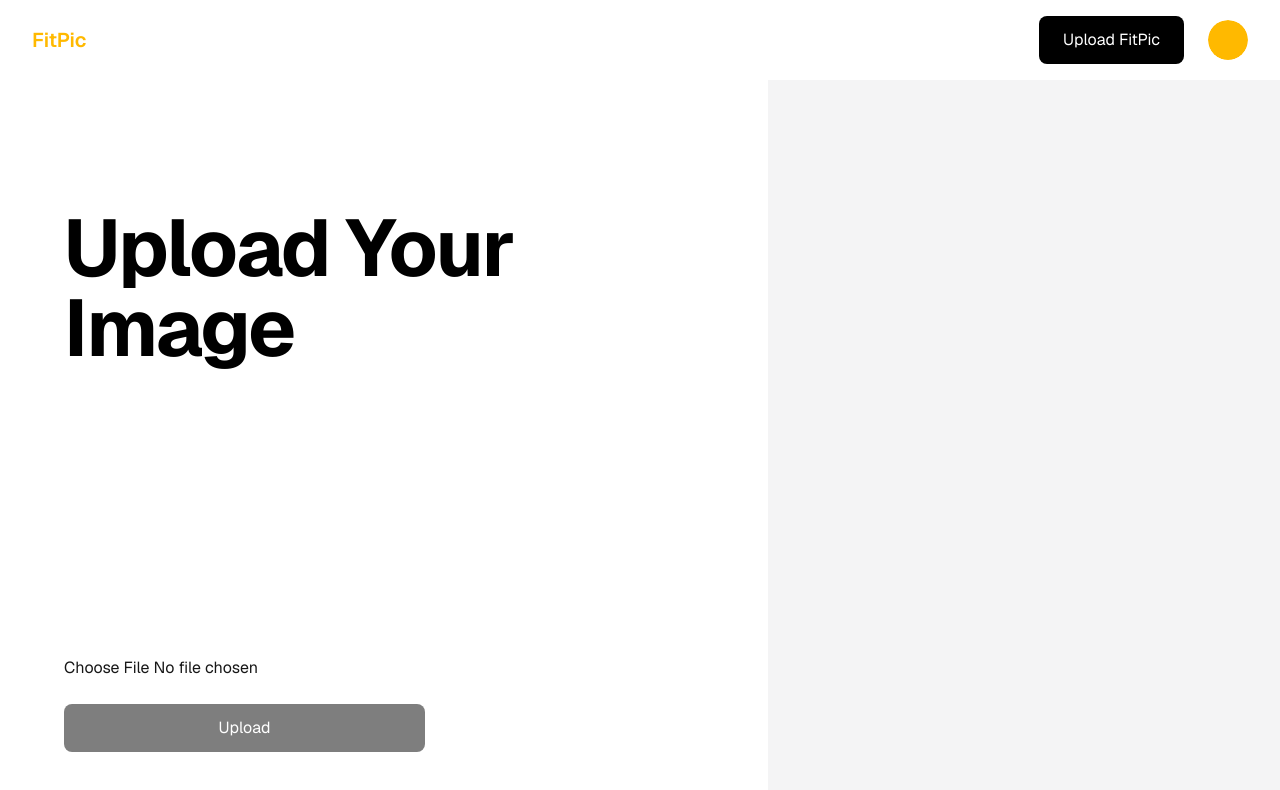
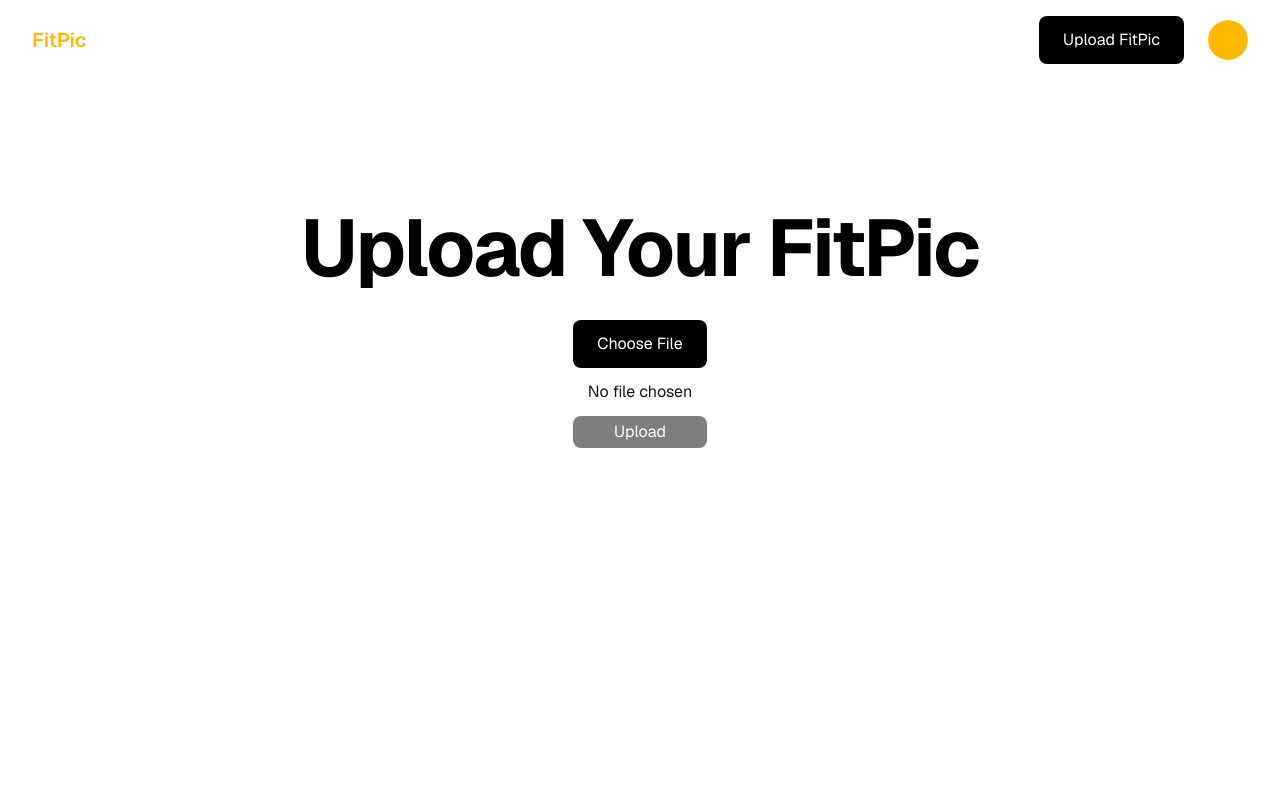
Before and after one commit to shrumrii/FitPic, a Next.js app in the folder frontend/frontend/: page /upload in a window 1280 px wide. Shown: the top 790 px of the page. Built offline with nearby package versions, Linux system fonts and the light colour scheme; no server answers.

Commit message:
added spinners to pages, deletes old profile pics from storage if overwritten

```diff
--- a/frontend/frontend/app/dashboard/page.tsx
+++ b/frontend/frontend/app/dashboard/page.tsx
@@ -4,6 +4,7 @@ import Image from "next/image";
 import { useState, useEffect } from "react";
 import { useRouter } from "next/navigation";
 import supabase from "@/lib/supabase";
+import Spinner from "@/components/spinner";
 
 export default function Dashboard() {
 
@@ -59,6 +60,8 @@ export default function Dashboard() {
         ensureUserLogged();
     }, [])
 
+    if (loading) return <Spinner/>;
+
     return (
         <div className="flex flex-col min-h-screen bg-zinc-100 font-sans dark:bg-black">
             <Navbar/>
--- a/frontend/frontend/app/profile/page.tsx
+++ b/frontend/frontend/app/profile/page.tsx
@@ -4,6 +4,8 @@ import supabase from "@/lib/supabase";
 import { useRouter } from "next/navigation";
 import Navbar from "@/components/navbar";
 import Image from "next/image";
+import Spinner from "@/components/spinner";
+
 
 export default function Profile() {
 
@@ -15,7 +17,6 @@ export default function Profile() {
     const fileInputRef = useRef<HTMLInputElement>(null);
     const [images, setImages] = useState<{image_id: string, url: string, created_at: string}[]>([])
     const router = useRouter();
-
 
     useEffect(() => {
 
@@ -115,6 +116,8 @@ export default function Profile() {
         router.push("/welcome");
     }
 
+    if (loading) return <Spinner/>;
+
     return (
         <div className="flex flex-col min-h-screen bg-zinc-100 font-sans dark:bg-black">
             <Navbar/>
@@ -159,9 +162,7 @@ export default function Profile() {
                         >
                             Sign out
                         </button>
-
                     </div>
-
                 </div>
 
                 {/* feed grid placeholder, show "No posts yet" text if user has no posts */}
--- a/frontend/frontend/app/upload/page.tsx
+++ b/frontend/frontend/app/upload/page.tsx
@@ -1,6 +1,6 @@
 "use client";
 import Image from "next/image";
-import { useState } from "react";
+import { useState, useRef } from "react";
 import supabase from "@/lib/supabase";
 import { useRouter } from "next/navigation";
 import Navbar from "@/components/navbar";
@@ -10,6 +10,8 @@ export default function UploadPage() {
   const [selectedFile, setSelectedFile] = useState<File | null>(null); //typescript generic, initially null, but HAS TO be a File object when a file is selected
   const [uploading, setUploading] = useState(false);
   const [uploadedImage, setUploadedImage] = useState<{ url: string, id: string } | null>(null);
+  const fileInputRef = useRef<HTMLInputElement>(null);
+  const [successMessage, setSuccessMessage] = useState("");
   const router = useRouter();
 
   const fileChange = (e: React.ChangeEvent<HTMLInputElement>) => {
@@ -21,6 +23,7 @@ export default function UploadPage() {
   const handleUpload = async () => {
     if (!selectedFile) return;
     setUploading(true);
+    setSuccessMessage("");
 
     const formData = new FormData();
     formData.append("image", selectedFile);
@@ -51,6 +54,7 @@ export default function UploadPage() {
       const result = await response.json(); //backend check
       if (result.success) {
         setUploadedImage(result.data);
+        setSuccessMessage("Successfully uploaded!");
       }
 
     } catch (error) {
@@ -64,32 +68,42 @@ export default function UploadPage() {
   return (
     <div className="flex flex-col min-h-screen bg-zinc-100 font-sans dark:bg-black">
       <Navbar/>
-      <main className="flex min-h-screen w-full max-w-3xl flex-col items-center justify-between py-32 px-16 bg-white dark:bg-black sm:items-start">
+      <main className="flex min-h-screen mx-auto w-full flex-col items-center justify-start py-32 px-16 bg-white dark:bg-black">
         <h1 className="text-5xl font-bold tracking-tight text-black dark:text-white sm:text-[5rem]">
-          Upload Your Image
+          Upload Your FitPic
         </h1>
 
-        <div className="flex flex-col items-center gap-6 text-center sm:items-start sm:text-left">
+        <div className="flex flex-col items-center gap-3 mt-8 text-center sm:text-left">
           {/* file input */}
           <input
             type="file"
-            accept="image/*"
+            accept="image/jpeg,image/png,image/webp"
+            ref={fileInputRef}
             onChange={fileChange}
+            className="hidden"
           />
 
+          {/* input button */}
+          <button className="bg-black text-white rounded-lg px-6 py-3 w-full hover:bg-amber-400 hover:text-black transition-colors dark:bg-white dark:text-black disabled:opacity-50"
+            onClick={() => fileInputRef.current?.click()}>
+            Choose File
+          </button>
+          <p> {selectedFile ? selectedFile.name : "No file chosen"} </p>
+
+          {/* see image preview */}
+          {selectedFile && (
+            <div className="mt-2 rounded-xl overflow-hidden shadow-md">
+              <Image src={URL.createObjectURL(selectedFile)} alt="preview" width={400} height={400} />
+            </div>
+          )}
 
           {/* upload button */}
-          <button className="bg-black text-white rounded-lg px-6 py-3 w-full hover:bg-amber-400 hover:text-black transition-colors dark:bg-white dark:text-black disabled:opacity-50"
-            onClick={handleUpload} disabled={!selectedFile || uploading}>
+          <button className="bg-black text-white rounded-lg px-6 py-1 w-full hover:bg-amber-400 hover:text-black transition-colors dark:bg-white dark:text-black disabled:opacity-50 disabled:hover:bg-black disabled:hover:text-white pointer-events-none disabled:cursor-not-allowed"
+            onClick={handleUpload} disabled={!selectedFile || uploading || !!uploadedImage}>
             {uploading ? "Uploading..." : "Upload"}
           </button>
 
-          {/* see uploaded image */}
-          {uploadedImage && (
-            <div className="mt-6 rounded-xl overflow-hidden shadow-md">
-              <Image src={uploadedImage.url} alt="Uploadedfit" width={400} height={400} />
-            </div>
-          )}
+          <p> {successMessage} </p>
         </div>
       </main>
     </div>
--- /dev/null
+++ b/frontend/frontend/components/spinner.tsx
@@ -0,0 +1,8 @@
+export default function Spinner() {
+
+    return (
+        <div className="flex flex-col items-center gap-6 text-center">
+            <div className="w-8 h-8 rounded-full border-4 border-t-transparent animate-spin"></div>
+        </div>
+    )
+}
```
Also changed, not shown: frontend/frontend/app/login/page.tsx (line endings or trailing spaces), 2 other files (tests, documents, lock files or other folders).
